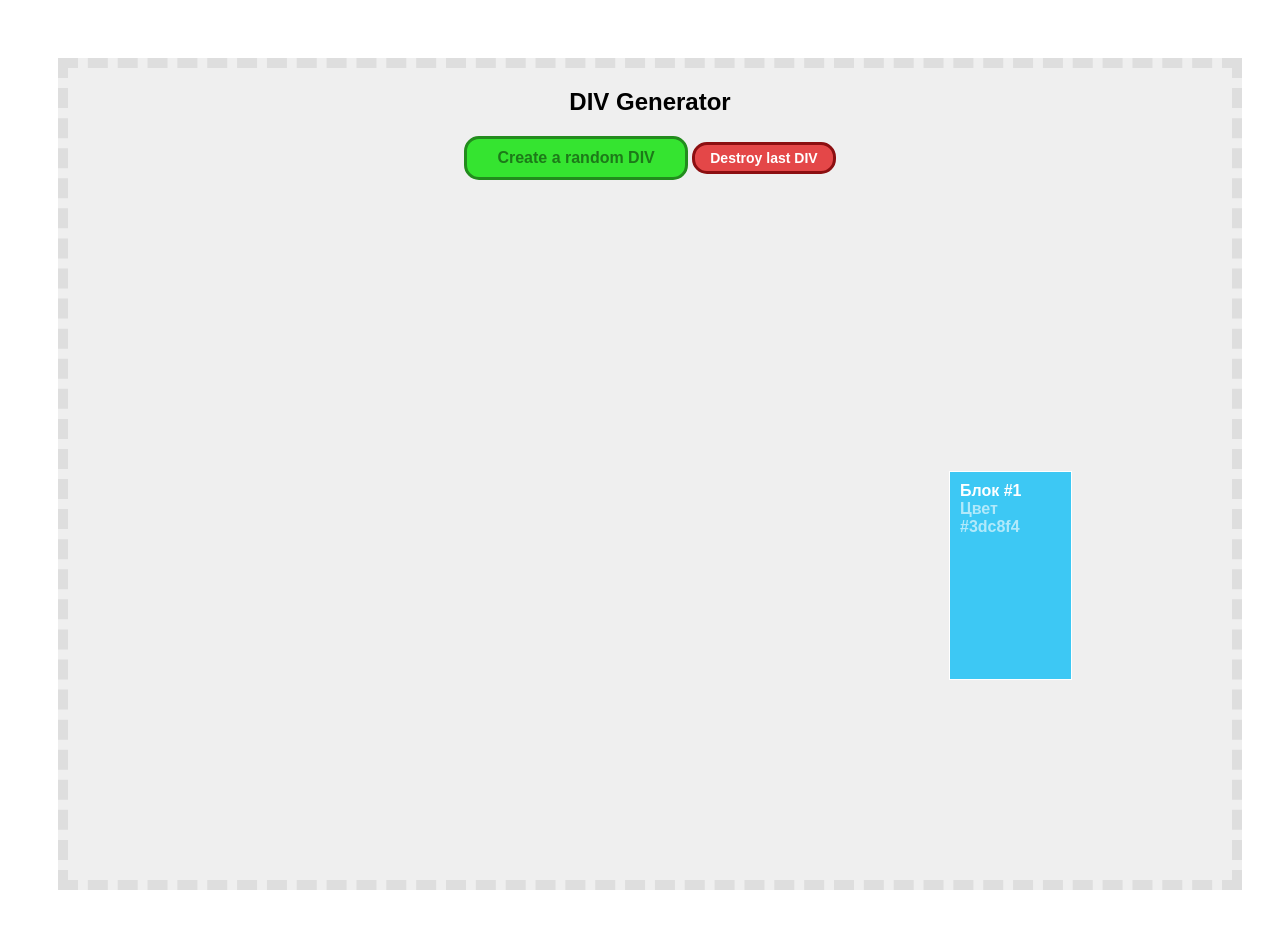
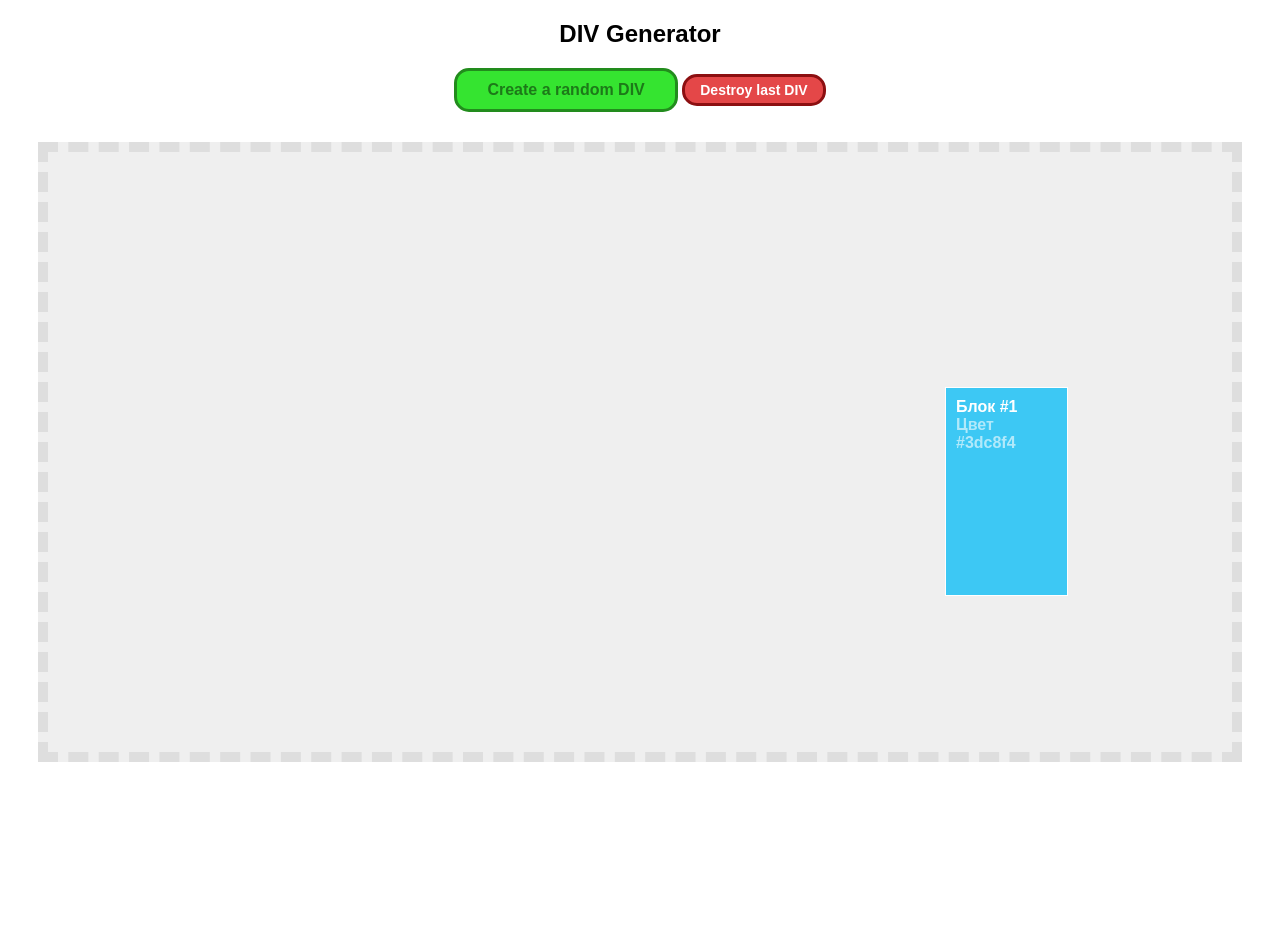
Before and after one commit to A64Danil/z5, a website built with webpack: page src/index.html in a window 1280 px wide. Both pictures are taken after a click on the button "Create a random DIV". After the commit the page ends 828 px from the top, so only its background shows below. Built offline with nearby package versions, Linux system fonts and the light colour scheme.

Commit message:
убрали выделение текста на блоках

```diff
--- a/src/my.js
+++ b/src/my.js
@@ -1,16 +1,21 @@
 /**
  * Created by Danil on 27.02.2018.
  */
-console.log("NODE JS are working. Русские символы 3");
+console.log("NODE JS are working. Русские символы 4");
 
 var divCreator = document.body.querySelector('.divCreator')
 var divCrasher = document.body.querySelector('.divCrasher')
 var divPool = document.body.querySelector('.divPool')
-console.log(divPool);
+var divPoolStyles = getComputedStyle(divPool, null)
+
 console.log(getOffset(divPool));
 
 var divPoolOffsetTop = getOffset(divPool).top;
 var divPoolOffsetLeft = getOffset(divPool).left;
+
+var border = parseInt(divPoolStyles.getPropertyValue('border-width'));
+
+console.log(border);
 
 console.log("Top: " + divPoolOffsetTop + ", Left: " + divPoolOffsetLeft);
 
@@ -25,8 +30,8 @@ function createDiv(e) {
     var rndHeight = Math.floor(Math.random() * (300 - 100 + 1)) + 100;
     var rndColor = Math.floor(Math.random()*16777215).toString(16);
 
-    var maxX = (divPool.offsetWidth - rndWidth); // дальше этой позиции объект помещать не будем
-    var maxY = (divPool.offsetHeight - rndHeight); // дальше этой позиции объект помещать не будем
+    var maxX = (divPool.offsetWidth - rndWidth - border*2); // дальше этой позиции объект помещать не будем
+    var maxY = (divPool.offsetHeight - rndHeight- border*2); // дальше этой позиции объект помещать не будем
 
     var rndXpos = Math.floor(Math.random() * (maxX - 10 + 1)) + 10;
     var rndYpos = Math.floor(Math.random() * (maxY - 10 + 1)) + 10;
@@ -71,6 +76,7 @@ function addListeners(target) {
 
     const elemWidth = target.offsetWidth;
     const elemHeight = target.offsetHeight;
+    console.log("Высота: " + elemHeight);
 
 
     function clrCnhg(e) {
@@ -94,8 +100,8 @@ function addListeners(target) {
         let shiftY = (e.pageY - divPoolOffsetTop) - elemTop;
 
 
-        let maxX = (divPool.offsetWidth - elemWidth); // дальше этой позиции объект помещать не будем
-        let maxY = (divPool.offsetHeight - elemHeight); // дальше этой позиции объект помещать не будем
+        let maxX = (divPool.offsetWidth - elemWidth - border*2); // дальше этой позиции объект помещать не будем
+        let maxY = (divPool.offsetHeight - elemHeight - border*2); // дальше этой позиции объект помещать не будем
 
         console.log(maxX);
         console.log(maxY);
--- a/src/style.css
+++ b/src/style.css
@@ -5,14 +5,12 @@
 
 
 body {
-    padding: 50px;
+    padding: 0 30px;
 }
 
 .dnd-wrapper {
-    background-color: #efefef;
     width: 100%;
     min-height: 100vh;
-    border: 10px dashed #dedede;
 }
 
 .dnd-wrapper .row:first-of-type {
@@ -53,8 +51,12 @@ body {
     color: #ccc;
 }
 
-.divPool {position: relative; height: 700px;}
+.divPool {margin-top: 30px;
+    position: relative; height: 600px;
+    border: 10px dashed #dedede;
+    background-color: #efefef;}
 .divPool > div {height: 100px; width: 100px; background-color: #ddd; border: 1px solid #fff;}
+
 
 .divPool > .draggable-div  {
     position: absolute;
@@ -62,7 +64,12 @@ body {
     font-size: 16px;
     font-weight: bold;
     padding: 10px;
-    transition: all 0.005s ease-in;}
+    transition: all 0.005s ease-in, background-color 0.2s ease-in;
+
+    -ms-user-select: none;
+    -moz-user-select: none;
+    -khtml-user-select: none;
+    -webkit-user-select: none;}
 .divPool > .draggable-div span {}
 .divPool > .draggable-div .size {font-size: 14px; opacity:0;}
 .divPool > .draggable-div:hover .size {font-size: 14px; opacity:1;}
```
